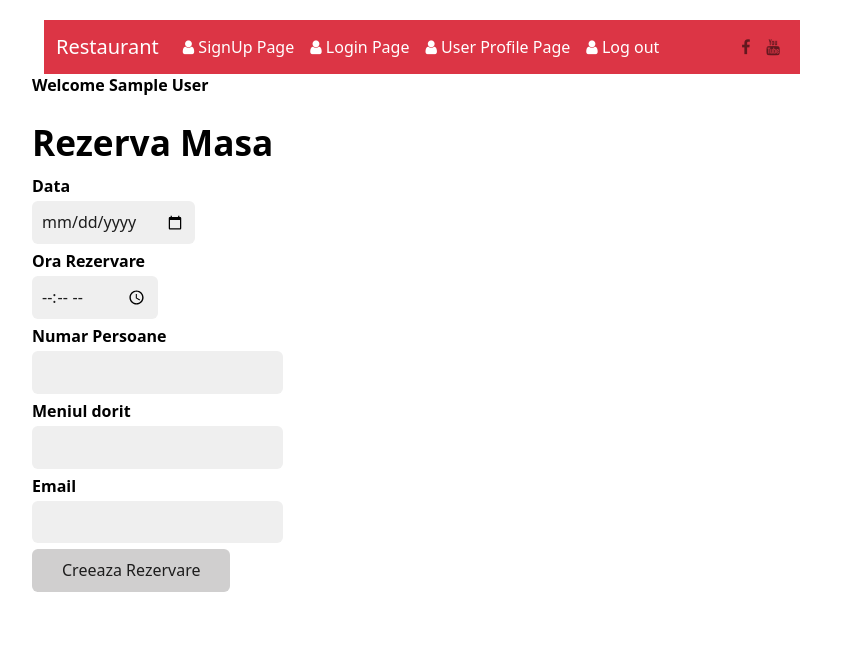
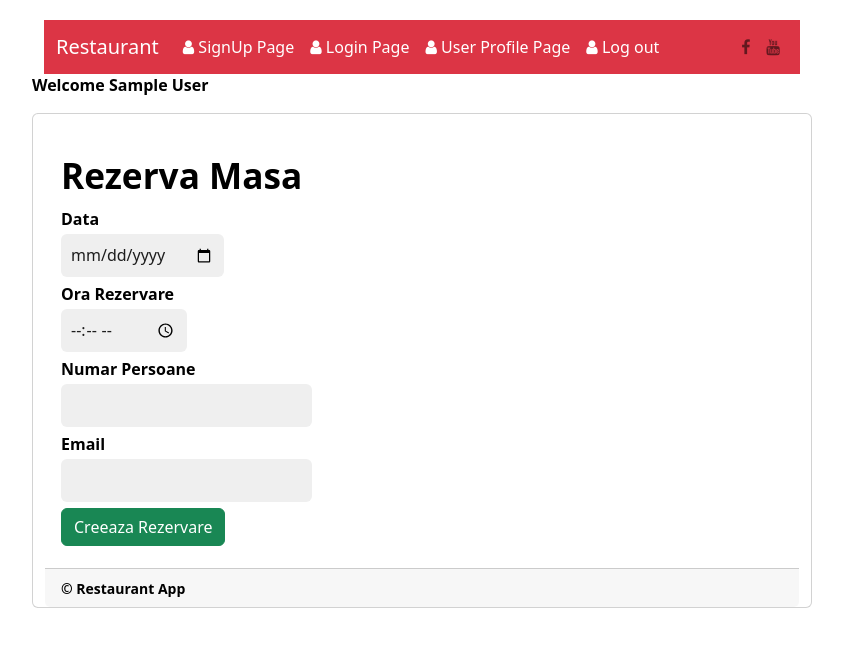
Before and after one commit to MergeaSergiu/Restaurant-php, a PHP site: page /Rezervari_page.php in a window 1280 px wide. Shown: the top 647 px of the page, without its empty margins (218-1061 px from the left). Run offline with PHP 8.4, Linux system fonts and the light colour scheme; the visitor is signed in with stand-in values (Sample User, id 1); some libraries are stand-ins or nearby versions.

Commit message:
Styling pages

```diff
--- a/AdminPage.php
+++ b/AdminPage.php
@@ -17,11 +17,11 @@ include('top.php');
             </div>
             </div>
         </div>
-        <?php
+        <p><strong><?php
 use LDAP\Result;
  session_start();
  echo "Welcome " . $_SESSION['user_name'];
-?>
+?></p>
 
 <div class="card" style="width: 18rem;">
   <img src="./imagini/poza8.jpg" class="card-img-top" alt="...">
--- a/Rezervari_admin.php
+++ b/Rezervari_admin.php
@@ -30,7 +30,7 @@ $count = mysqli_num_rows($rscheck);
 if($count === 1){
     $mysqli2 = require __DIR__ . "/res-lib.php";
 
-    $sql = "INSERT INTO res_rezervari (res_date,res_ora,nr_persoane,feluri_mancare,email)
+    $sql = "INSERT INTO res_rezervari (res_date,res_ora,nr_persoane,email)
                VALUES(?,?,?,?,?)";
 
     $stmt = $mysqli2->stmt_init();
@@ -43,7 +43,6 @@ if($count === 1){
                    $_POST["res_date"],
                    $_POST["res_ora"],
                    $_POST["nr_persoane"],
-                   $_POST["feluri_mancare"],
                    $_POST["email"]);
 
     if($stmt->execute()){
@@ -54,6 +53,7 @@ if($count === 1){
         echo "Nu s-a inregistrat contul";
     }
 }
+
 }else{
     echo "Email does not exist";
 }
--- a/Rezervari_page.php
+++ b/Rezervari_page.php
@@ -8,6 +8,12 @@ include('top.php');
         <title>Rezervare Masa</title>
         <meta charset="UTF-8">
         <meta name="viewport" content="width=device-width, initial-scale=1">
+        <style>
+        div#container {
+            background-color: aqua;
+        }
+        </style>
+
         <link rel="stylesheet" href="https://cdn.jsdelivr.net/npm/water.css@2/out/water.css">
     </head>
     <div class= "container-fluid">
@@ -24,32 +30,39 @@ include('top.php');
     session_start();
     echo "Welcome " . $_SESSION['user_name'];
     ?></p>
+    <div class="container">
+            <div class=" row justify-content-center" >
+                <div class ="card w-70">
+                        <div class="card-body">
+
         <h1>Rezerva Masa</h1>
         <form action="Rezervari.php" method="post">
-            <div>
+            <div class="form-group">
                 <label for="res_date">Data</label>
                 <input type="date" id="res_date" name="res_date">
             </div>
-            <div>
+            <div class="form-group">
                 <label for="res_ora">Ora Rezervare</label>
                 <input type="time" id="res_ora" name="res_ora" >
             </div>
 
-            <div>
+            <div class="form-grup">
                 <label for="nr_persoane">Numar Persoane</label>
                 <input type="number" id="nr_persoane" name="nr_persoane">
             </div>
 
-            <div>
-                <label for="feluri_mancare">Meniul dorit</label>
-                <input type="text" id="feluri_mancare" name="feluri_mancare">
-            </div>
-
-            <div>
+            <div class="form- form-group">
                 <label for="email">Email</label>
                 <input type="email" id="email" name="email">
             </div>
-            <button>Creeaza Rezervare</button>
-        </form>
+            <button class ="btn btn-success">Creeaza Rezervare</button>
+    </form>
+    </div>
+    <div class="card-footer text-right">
+        <small>&copy; Restaurant App</small>
+    </div>
+    </div>
+    </div>
+    </div>
     </body>
 </html>
--- a/UserProfile.php
+++ b/UserProfile.php
@@ -67,7 +67,6 @@ use LDAP\Result;
                 <th>Res.Date</th>
                 <th>Start Hour</th>
                 <th>Nr.Persoane</th>
-                <th>Feluri Mancare</th>
             </tr>
     </thead>
     <tbody>
@@ -75,15 +74,16 @@ use LDAP\Result;
     $mysqli2 = require __DIR__ . "/res-lib.php";
     $sql2 = "SELECT * from res_rezervari WHERE  email = '{$user["email"]}' ";
     if($result2 = $mysqli->query($sql2)){
+
         while ($row = $result2->fetch_assoc()){
     echo "<tr>
       <td>" . $row["res_date"] . "</td>
       <td>" . $row["res_ora"] . "</td>
       <td>" . $row["nr_persoane"] . "</td>
-      <td>" . $row["feluri_mancare"] . "</td>
       </tr>";
     }
   $result2->free();
+
   }
 ?>
       </tbody>
```
Also changed, not shown: SQL_Reservation_Display.php (+1 -8 lines).
